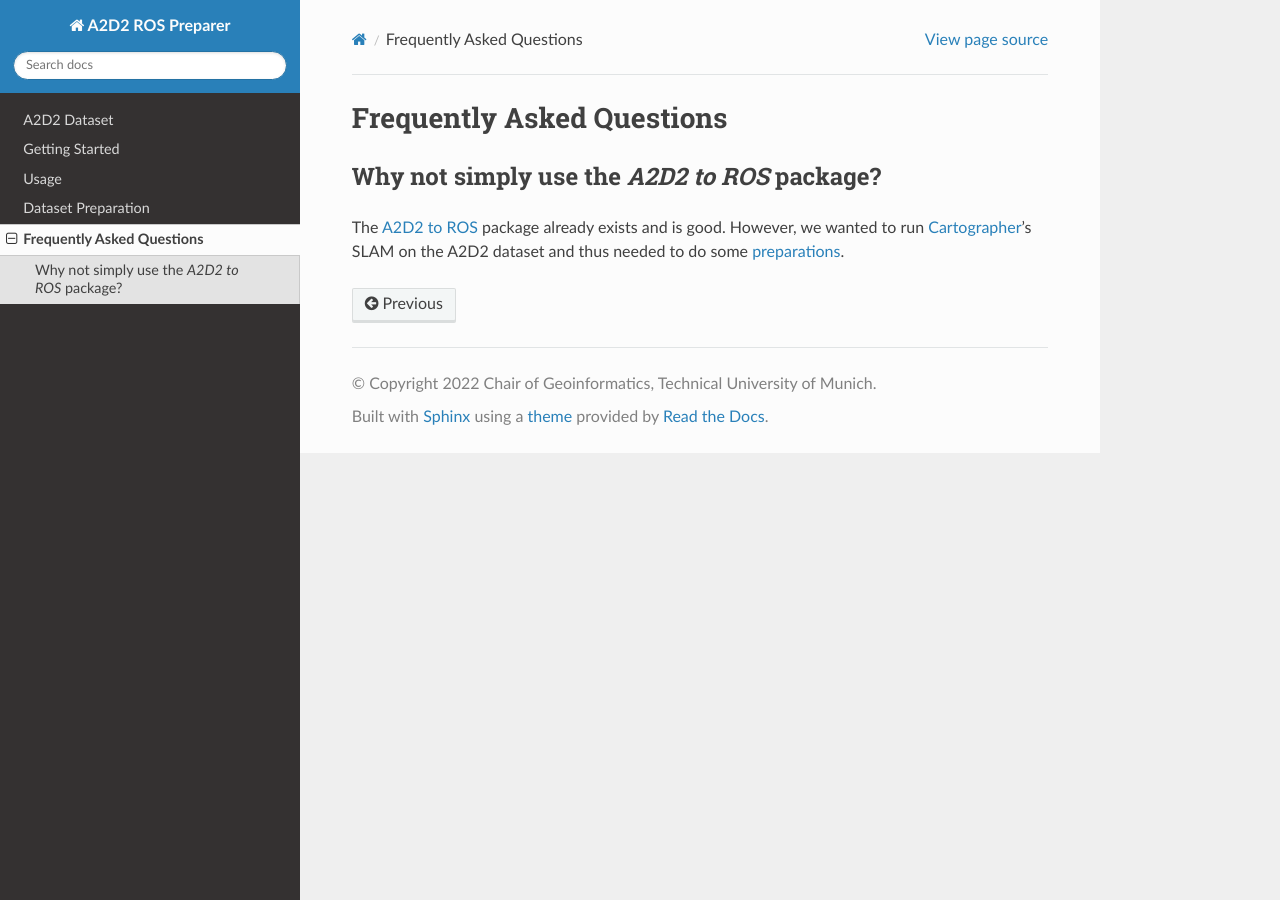
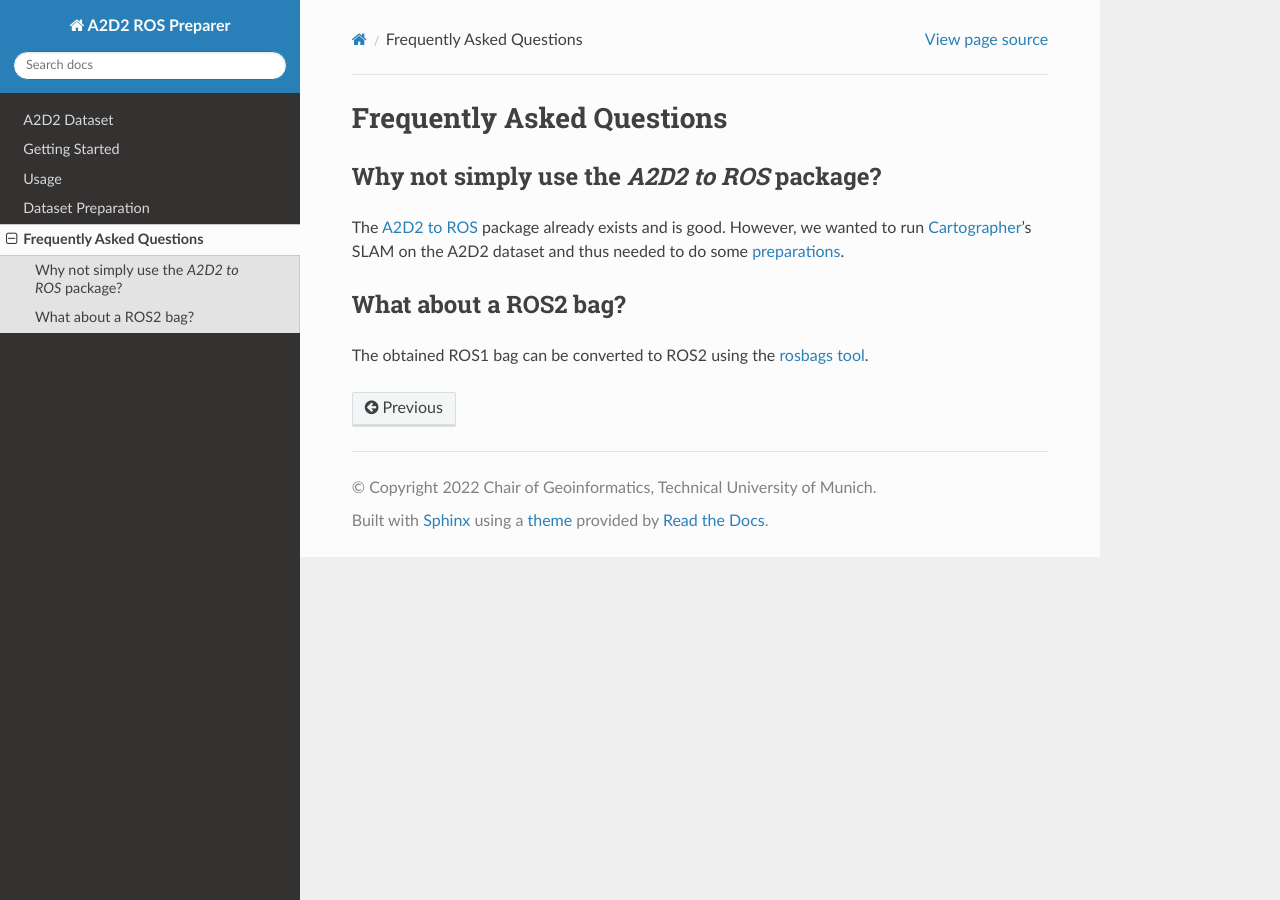
Before and after one commit to tum-gis/a2d2_ros_preparer, a Sphinx documentation site: the page built from docs/source/faqs.rst, in a window 1280 px wide. Built offline with Sphinx 7.4.7 and the Read the Docs theme 2.0.0, drawn with Linux system fonts in a browser that asks for light colours.

Commit message:
ROS2 faq

```diff
--- a/docs/source/faqs.rst
+++ b/docs/source/faqs.rst
@@ -10,3 +10,10 @@ dataset and thus needed to do some :doc:`preparations <../dataset_preparation>`.
 
 .. _A2D2 to ROS: https://gitlab.com/MaplessAI/external/a2d2_to_ros/
 .. _Cartographer: https://github.com/cartographer-project/cartographer
+
+What about a ROS2 bag?
+======================
+
+The obtained ROS1 bag can be converted to ROS2 using the `rosbags tool`_.
+
+.. _rosbags tool: https://gitlab.com/ternaris/rosbags
```
